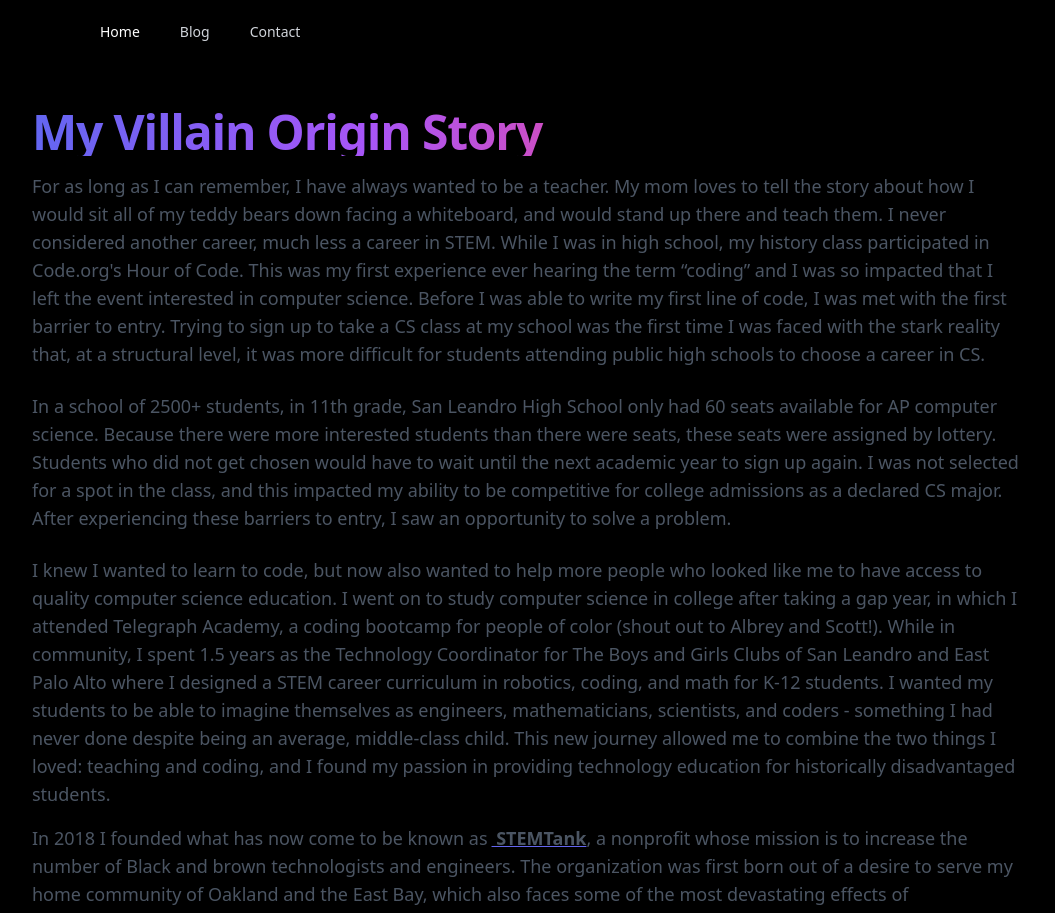
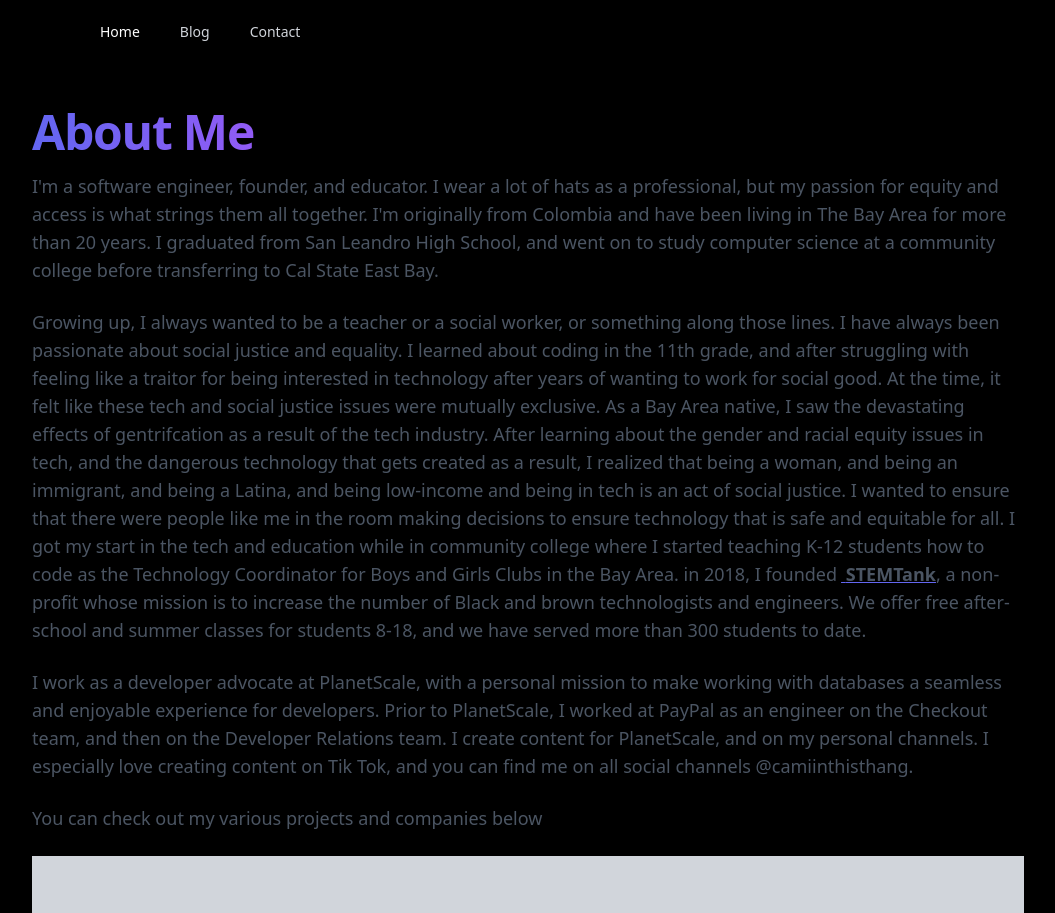
Before and after one commit to womenbuildweb3/30daysofweb3.xyz, a Next.js app: page /about in a window 1280 px wide. Shown: the top 913 px of the page, without its empty margins (96-1151 px from the left). Built offline with nearby package versions, Linux system fonts and the light colour scheme.

Commit message:
change about me

```diff
--- /dev/null
+++ b/components/Companies.js
@@ -0,0 +1,26 @@
+export default function Example() {
+    return (
+      <div className="bg-gray-300">
+        <div className="max-w-7xl mx-auto py-12 px-4 sm:px-6 lg:py-16 lg:px-8">
+          <p className="text-center text-base font-semibold uppercase text-gray-600 tracking-wider">
+            Learn More About My Projects!
+          </p>
+          <div className="mt-6 grid grid-cols-2 gap-0.5 md:grid-cols-3 lg:mt-8">
+            <div className="col-span-1 flex justify-center py-8 px-8 bg-gray-50">
+              <img
+                className="max-h-12"
+                src="https://tailwindui.com/img/logos/transistor-logo-gray-400.svg"
+                alt="Workcation"
+              />
+            </div>
+            <div className="col-span-1 flex justify-center py-8 px-8 bg-gray-50">
+              <img className="max-h-12" src="https://tailwindui.com/img/logos/mirage-logo-gray-400.svg" alt="Mirage" />
+            </div>
+            <div className="col-span-1 flex justify-center py-8 px-8 bg-gray-50">
+              <img className="max-h-12" src="https://tailwindui.com/img/logos/tuple-logo-gray-400.svg" alt="Tuple" />
+            </div>
+          </div>
+        </div>
+      </div>
+    )
+  }
--- a/pages/about.js
+++ b/pages/about.js
@@ -1,6 +1,9 @@
 import styles from "../styles/Home.module.css";
 import Navbar from "../components/Navbar";
-import { SocialIcon } from 'react-social-icons';
+import { SocialIcon } from "react-social-icons";
+import Link from "next/link";
+import Companies from "../components/Companies";
+
 export default function About() {
   return (
     <div className={styles.container}>
@@ -9,102 +12,75 @@ export default function About() {
         <div className="mb-4 flex flex-col justify-center items-start max-w-5xl border-gray-200 dark:border-gray-700 mx-auto pb-16">
           <div className=" flex bg-black flex-col-reverse sm:flex-row items-start">
             <div className="flex flex-col pr-8">
-                <h1 className="mb-4 bg-gradient-to-r from-indigo-500 via-purple-500 to-pink-500 mr-6 bg-clip-text text-transparent font-bold text-3xl md:text-5xl tracking-tight mr-80">
-                My Villain Origin Story
+              <h1 className="mb-4 bg-gradient-to-r from-indigo-500 via-purple-500 to-pink-500 mr-6 bg-clip-text text-transparent font-bold text-3xl md:text-5xl tracking-tight mr-80">
+                About Me
               </h1>
               <div className="mb-4">
                 <p className="text-gray-600 dark:text-gray-400 mb-2 text-sm md:text-lg display: inline-block">
-                  For as long as I can remember, I have always wanted to be a
-                  teacher. My mom loves to tell the story about how I would sit
-                  all of my teddy bears down facing a whiteboard, and would
-                  stand up there and teach them. I never considered another
-                  career, much less a career in STEM. While I was in high
-                  school, my history class participated in Code.org&apos;s Hour of
-                  Code. This was my first experience ever hearing the term
-                  “coding” and I was so impacted that I left the event
-                  interested in computer science. Before I was able to write my
-                  first line of code, I was met with the first barrier to entry.
-                  Trying to sign up to take a CS class at my school was the
-                  first time I was faced with the stark reality that, at a
-                  structural level, it was more difficult for students attending
-                  public high schools to choose a career in CS.
-                  <br></br>
+                  I'm a software engineer, founder, and educator. I wear a lot
+                  of hats as a professional, but my passion for equity and
+                  access is what strings them all together. I'm originally from
+                  Colombia and have been living in The Bay Area for more than 20
+                  years. I graduated from San Leandro High School, and went on
+                  to study computer science at a community college before
+                  transferring to Cal State East Bay.
                 </p>
               </div>
               <div className="mb-4">
-                <p className="text-gray-600 dark:text-gray-400 mb-2 text-sm md:text-lg">
-                  In a school of 2500+ students, in 11th grade, San Leandro High
-                  School only had 60 seats available for AP computer science.
-                  Because there were more interested students than there were
-                  seats, these seats were assigned by lottery. Students who did
-                  not get chosen would have to wait until the next academic year
-                  to sign up again. I was not selected for a spot in the class,
-                  and this impacted my ability to be competitive for college
-                  admissions as a declared CS major. After experiencing these
-                  barriers to entry, I saw an opportunity to solve a problem.
-                  <br></br>
+                <p className="text-gray-600 dark:text-gray-400 mb-2 text-sm md:text-lg display: inline-block">
+                  Growing up, I always wanted to be a teacher or a social
+                  worker, or something along those lines. I have always been
+                  passionate about social justice and equality. I learned about
+                  coding in the 11th grade, and after struggling with feeling
+                  like a traitor for being interested in technology after years
+                  of wanting to work for social good. At the time, it felt like
+                  these tech and social justice issues were mutually exclusive.
+                  As a Bay Area native, I saw the devastating effects of
+                  gentrifcation as a result of the tech industry. After learning
+                  about the gender and racial equity issues in tech, and the
+                  dangerous technology that gets created as a result, I realized
+                  that being a woman, and being an immigrant, and being a
+                  Latina, and being low-income and being in tech is an act of
+                  social justice. I wanted to ensure that there were people like
+                  me in the room making decisions to ensure technology that is
+                  safe and equitable for all. I got my start in the tech and
+                  education while in community college where I started teaching
+                  K-12 students how to code as the Technology Coordinator for
+                  Boys and Girls Clubs in the Bay Area. in 2018, I founded
+                  <a
+                    target="_blank"
+                    rel="noreferrer"
+                    href="https://www.stemtank.org/"
+                  >
+                    <span className="pl-1 font-semibold underline decoration-indigo-500 text-sm md:text-lg">
+                      {" "}
+                      STEMTank
+                    </span>
+                  </a>
+                  , a non-profit whose mission is to increase the number of
+                  Black and brown technologists and engineers. We offer free
+                  after-school and summer classes for students 8-18, and we have
+                  served more than 300 students to date.
                 </p>
               </div>
               <div className="mb-4">
-                <p className="text-gray-600 dark:text-gray-400 text-sm md:text-lg">
-                  I knew I wanted to learn to code, but now also wanted to help more
-                  people who looked like me to have access to quality computer science education.
-                  I went on to study computer science in college after taking a gap year, in which I attended Telegraph Academy,
-                  a coding bootcamp for people of color (shout out to Albrey and Scott!).
-                  While in community, I spent 1.5 years as the Technology
-                  Coordinator for The Boys and Girls Clubs of San Leandro and
-                  East Palo Alto where I designed a STEM career curriculum in
-                  robotics, coding, and math for K-12 students. I wanted my
-                  students to be able to imagine themselves as engineers,
-                  mathematicians, scientists, and coders - something I had never
-                  done despite being an average, middle-class child.
-                  This new journey allowed me to combine the two things I loved: teaching and coding,
-                  and I found my passion in providing technology education for historically disadvantaged
-                  students.
-                  <br></br>
+                <p className="text-gray-600 dark:text-gray-400 mb-2 text-sm md:text-lg display: inline-block">
+                  I work as a developer advocate at PlanetScale, with a personal
+                  mission to make working with databases a seamless and
+                  enjoyable experience for developers. Prior to PlanetScale, I
+                  worked at PayPal as an engineer on the Checkout team, and then
+                  on the Developer Relations team. I create content for
+                  PlanetScale, and on my personal channels. I especially love
+                  creating content on Tik Tok, and you can find me on all social
+                  channels @camiinthisthang.
                 </p>
               </div>
-
               <div className="mb-4">
-                <p className="text-gray-600 dark:text-gray-400 mb-2 text-sm md:text-lg">
-                  In 2018 I founded what has now come to be known as
-                  <a target="_blank"
-                  rel="noreferrer"
-                  href="https://www.stemtank.org/">
-                  <span className="pl-1 font-semibold underline decoration-indigo-500 text-sm md:text-lg"> STEMTank</span>
-                  </a>
-                   , a
-                  nonprofit whose mission is to increase the number of Black and
-                  brown technologists and engineers. The organization was first
-                  born out of a desire to serve my home community of Oakland and
-                  the East Bay, which also faces some of the most devastating
-                  effects of gentrification largely caused by technology
-                  companies and their employees. At first, I hosted free one-off workshops
-                  on topics like drones, the internet of things, and coding.
-                  After a few months of this I wanted to measure my impact in a
-                  real way and knew that I had to build something more
-                  substantial to achieve my mission of increasing the number of
-                  Black and brown technologists. I went on to design an
-                  after-school program to expose students to the various careers
-                  that exist within STEM, teach them technical skills, and
-                  connect them with Black and brown people working in those
-                  industries. STEMTank has now served over 300 students in the Bay Area,
-                  and has expanded to offer courses ranging from intro to coding to AP Computer Science Prep.
-                  <br></br>
+                <p className="text-gray-600 dark:text-gray-400 mb-2 text-sm md:text-lg display: inline-block">
+                  You can check out my various projects and companies below
                 </p>
               </div>
-
-              <div>
-                <p className="text-gray-600 dark:text-gray-400 mb-2 text-sm md:text-lg">
-                  This endeavor has been nothing short of amazing. I&apos;ve learned so much
-                  about technology, education, and the impact of technology on our young people.
-                  My journey has forced me to wear many hats- teacher, founder, hiring manager, mentor,
-                  salesperson, but most importantly it taught me what it
-                  means to be a leader, both within my organization and my greater
-                  community.
-                  <br></br>
-                </p>
-              </div>
+              <Companies />
             </div>
           </div>
         </div>
--- a/pages/index.js
+++ b/pages/index.js
@@ -110,7 +110,7 @@ export default function Home() {
               ></TikTok>
             </div>
           </div>
-          <div className="mt-8 flex flex-row w-full overflow-auto space-x-2">
+          {/* <div className="mt-8 flex flex-row w-full overflow-auto space-x-2">
             <div className="">
               <ReactPlayer width="480px" height="260px" url="https://www.youtube.com/watch?v=tq5fJmoYod4" />
             </div>
@@ -120,7 +120,7 @@ export default function Home() {
             <div className="">
               <ReactPlayer width="480px" height="260px"  url="https://www.youtube.com/watch?v=DYsJUEjpK_I" />
             </div>
-          </div>
+          </div> */}
         </div>
 
         {/* <h1 className={styles.title}>
```
Also changed, not shown: components/Calibaba.png (added), components/STEMTank.png (added).
